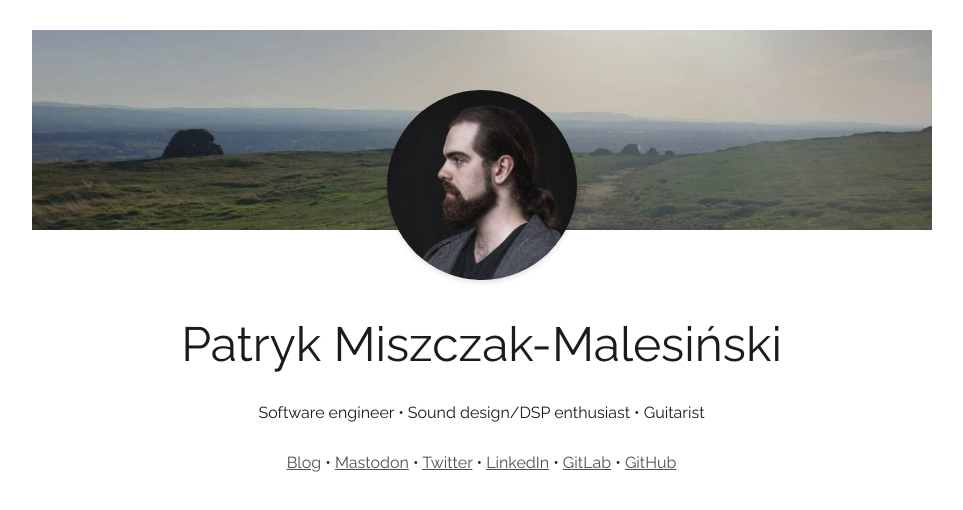
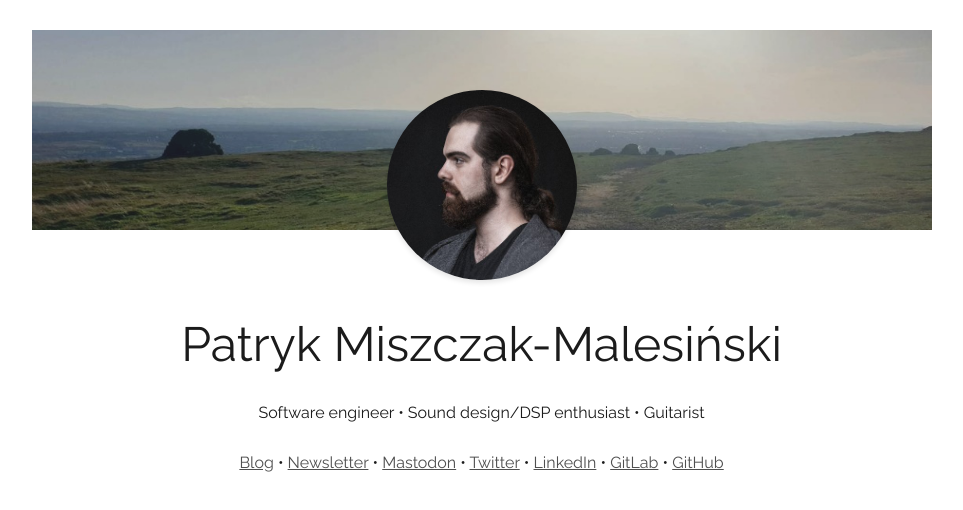
Before and after one commit to PatrykMiszczak/PatrykMiszczak.github.io, a plain HTML site: page index.html in a window 1280 px wide. Shown: the whole page, without its empty margins (161-1124 px from the left). Drawn offline with Linux system fonts and the light colour scheme.

Commit message:
add newsletter

```diff
--- a/index.html
+++ b/index.html
@@ -26,6 +26,7 @@
 					<p>Software engineer <span aria-hidden="true">•</span> Sound design/DSP enthusiast <span aria-hidden="true">•</span> Guitarist</p>
 					<nav>
 						<a href="https://blog.miszczak.dev">Blog</a> <span aria-hidden="true">•</span>
+						<a href="https://miszczak.substack.com">Newsletter</a> <span aria-hidden="true">•</span>
 						<a rel="me" href="https://mastodon.social/@misp44">Mastodon</a> <span aria-hidden="true">•</span>
 						<a href="https://twitter.com/patryk_miszczak">Twitter</a> <span aria-hidden="true">•</span>
 						<a href="https://www.linkedin.com/in/patryk-miszczak-825236108/">LinkedIn</a> <span aria-hidden="true">•</span>
```
Also changed, not shown: 2 other files.
